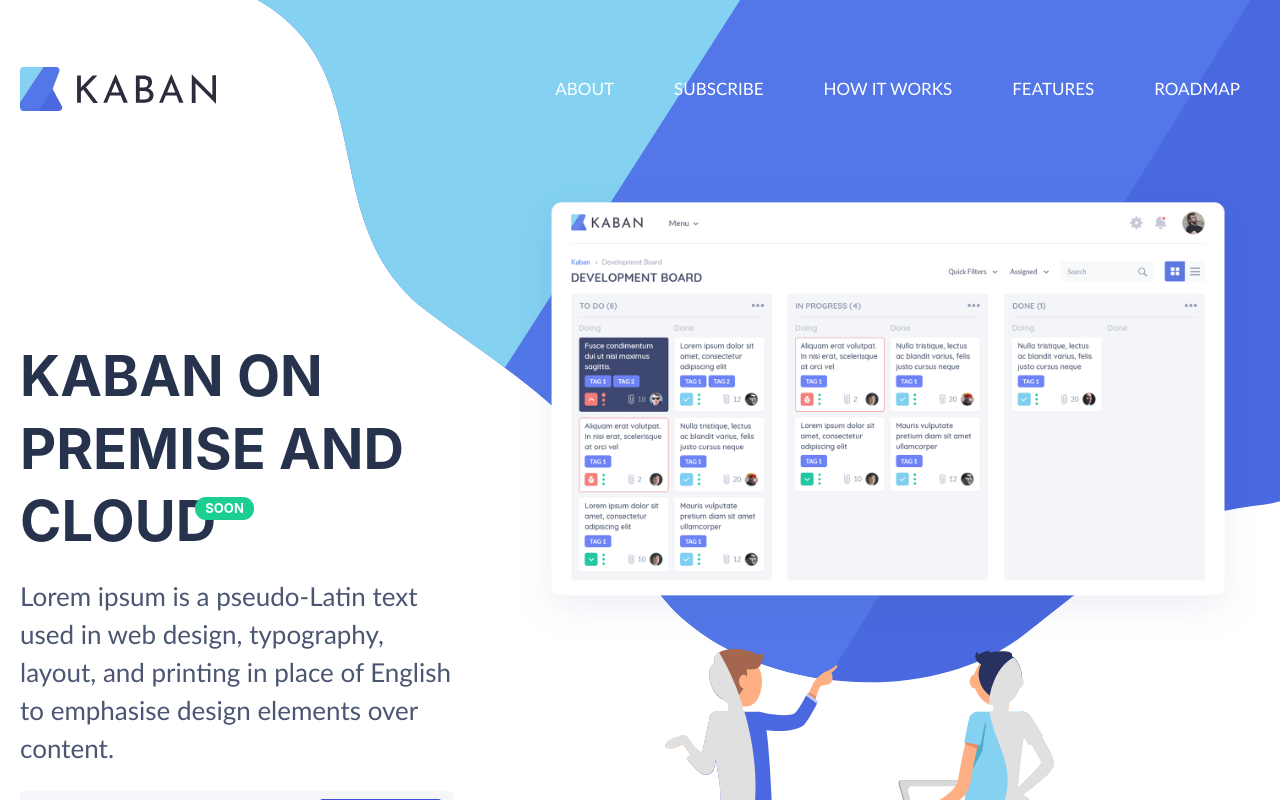
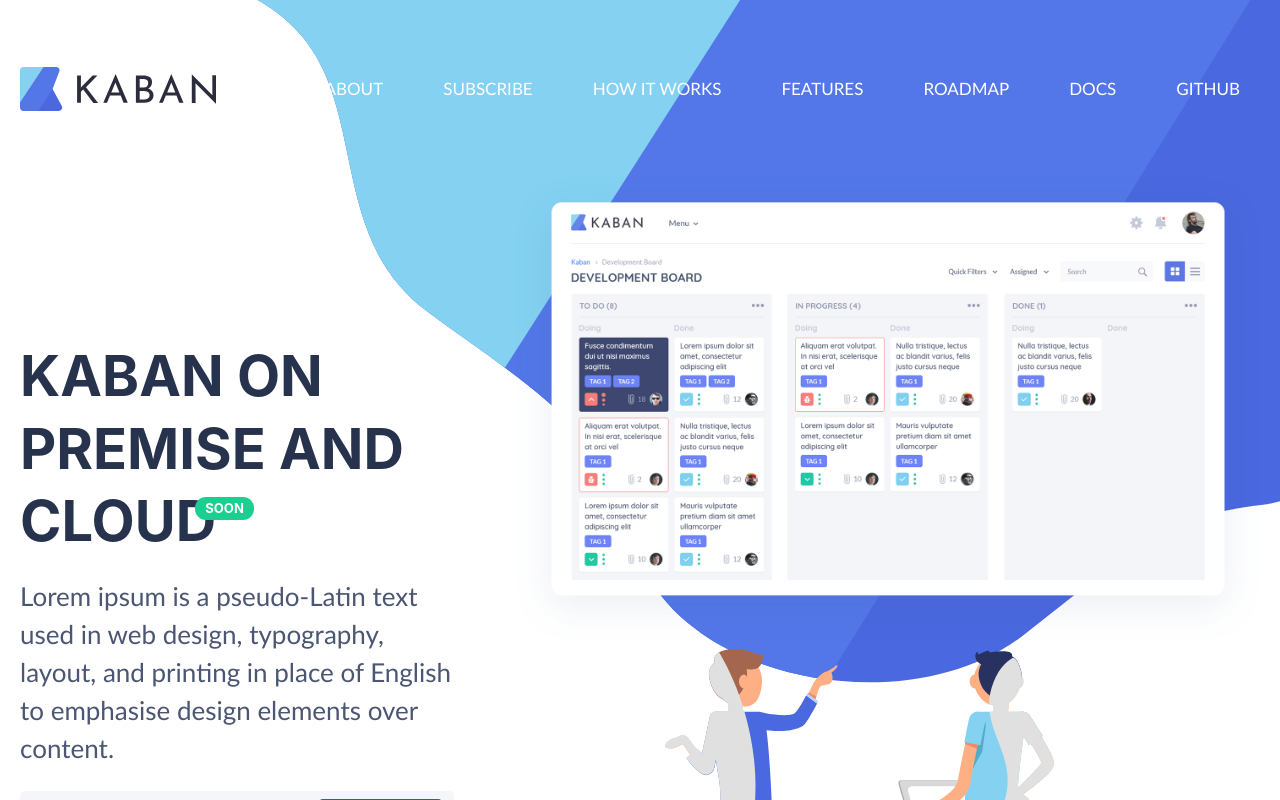
Before and after one commit to pkorzh/kaban.app, a Nuxt app: page / in a window 1280 px wide. Shown: the top 800 px of the page. Built offline with nearby package versions, Linux system fonts and the light colour scheme; a web font is replaced by a local one.

Commit message:
add top menu items

```diff
--- a/pages/index.vue
+++ b/pages/index.vue
@@ -9,7 +9,7 @@
 				</a>
 				<ul>
 					<li v-for="item in navList">
-						<a :href="item.link">{{ item.title }}</a>
+						<a :href="item.link" :target="item.target">{{ item.title }}</a>
 					</li>
 				</ul>
 			</nav>
@@ -151,7 +151,17 @@
 					{
 						link: '#',
 						title: 'roadmap'
-					}
+					},
+					{
+						link: 'https://docs.kaban.app',
+						target: '_blank',
+						title: 'Docs'
+					},
+					{
+						link: 'https://github.com/pkorzh/kaban',
+						target: '_blank',
+						title: 'GitHub'
+					},
 				]
 			}
 		},
```
